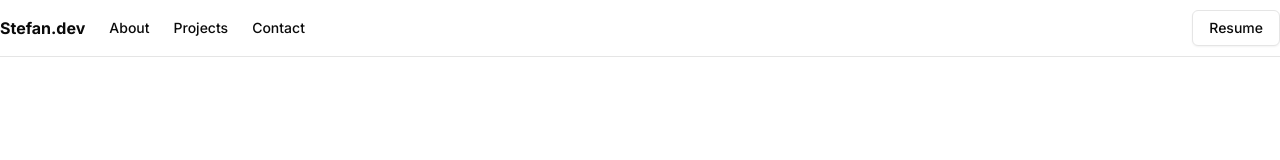
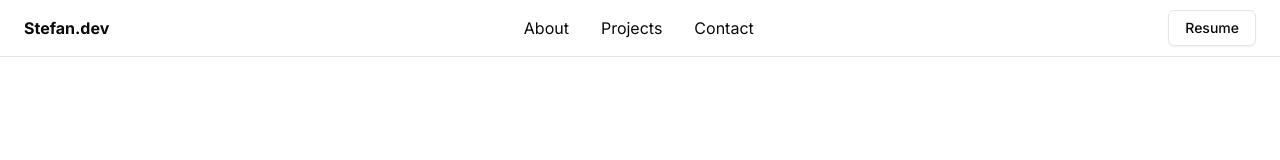
Before and after one commit to stefanraath3/portfolio-website, a Next.js app: page / in a window 1280 px wide. Shown: the top 160 px of the page. Built offline with nearby package versions, Linux system fonts and the light colour scheme.

Commit message:
Refactor layout and page components for improved responsiveness and design

```diff
--- a/app/page.tsx
+++ b/app/page.tsx
@@ -1,48 +1,52 @@
-import { Button } from "@/components/ui/button"
-import { Github, Linkedin, Mail, Twitter } from "lucide-react"
-import Link from "next/link"
-import ContactForm from "./components/contact-form"
-import ProjectCard from "./components/project-card"
-import TechStack from "./components/tech-stack"
+import { Button } from "@/components/ui/button";
+import { Github, Linkedin, Mail, Twitter } from "lucide-react";
+import Link from "next/link";
+import ContactForm from "./components/contact-form";
+import ProjectCard from "./components/project-card";
+import TechStack from "./components/tech-stack";
 
 export default function Page() {
   return (
     <div className="min-h-screen bg-background">
       <header className="sticky top-0 z-50 w-full border-b bg-background/95 backdrop-blur supports-[backdrop-filter]:bg-background/60">
-        <div className="container flex h-14 items-center">
-          <div className="mr-4 hidden md:flex">
-            <Link className="mr-6 flex items-center space-x-2" href="/">
+        <div className="mx-auto max-w-7xl flex h-14 items-center justify-between px-6">
+          <Link className="flex items-center space-x-2" href="/">
             <span className="hidden font-bold sm:inline-block">Stefan.dev</span>
           </Link>
-            <nav className="flex items-center space-x-6 text-sm font-medium">
-              <Link href="#about" className="transition-colors hover:text-foreground/80">
+          <nav className="hidden md:flex items-center space-x-8">
+            <Link
+              href="#about"
+              className="transition-colors hover:text-foreground/80"
+            >
               About
             </Link>
-              <Link href="#projects" className="transition-colors hover:text-foreground/80">
+            <Link
+              href="#projects"
+              className="transition-colors hover:text-foreground/80"
+            >
               Projects
             </Link>
-              <Link href="#contact" className="transition-colors hover:text-foreground/80">
+            <Link
+              href="#contact"
+              className="transition-colors hover:text-foreground/80"
+            >
               Contact
             </Link>
           </nav>
-          </div>
-          <Button variant="outline" className="ml-auto">
-            Resume
-          </Button>
+          <Button variant="outline">Resume</Button>
         </div>
       </header>
 
-      <main className="container px-4 md:px-6">
+      <main className="mx-auto max-w-7xl px-6">
         <section id="about" className="py-12 md:py-24 lg:py-32">
-          <div className="container px-4 md:px-6">
           <div className="flex flex-col items-center justify-center space-y-4 text-center">
             <div className="space-y-2">
               <h1 className="text-3xl font-bold tracking-tighter sm:text-4xl md:text-5xl lg:text-6xl/none">
                 Full Stack Developer
               </h1>
               <p className="mx-auto max-w-[700px] text-gray-500 md:text-xl dark:text-gray-400">
-                  Building digital experiences with modern technologies. Focused on creating elegant solutions to
-                  complex problems.
+                Building digital experiences with modern technologies. Focused
+                on creating elegant solutions to complex problems.
               </p>
             </div>
             <div className="space-x-4">
@@ -72,12 +76,12 @@ export default function Page() {
               </Link>
             </div>
           </div>
-          </div>
         </section>
 
         <section id="projects" className="py-12 md:py-24 lg:py-32">
-          <div className="container px-4 md:px-6">
-            <h2 className="text-3xl font-bold tracking-tighter sm:text-4xl md:text-5xl mb-12 text-center">Projects</h2>
+          <h2 className="text-3xl font-bold tracking-tighter sm:text-4xl md:text-5xl mb-12 text-center">
+            Projects
+          </h2>
           <div className="grid gap-6 md:grid-cols-2 lg:grid-cols-3">
             <ProjectCard
               title="E-commerce Platform"
@@ -100,7 +104,6 @@ export default function Page() {
               link="https://github.com"
               tags={["OpenAI", "Next.js", "TailwindCSS"]}
             />
-            </div>
           </div>
         </section>
 
@@ -126,18 +129,26 @@ export default function Page() {
       </main>
 
       <footer className="border-t">
-        <div className="container flex flex-col gap-2 sm:flex-row py-6 w-full shrink-0 items-center px-4 md:px-6">
-          <p className="text-xs text-gray-500 dark:text-gray-400">© 2024 Stefan.dev. All rights reserved.</p>
+        <div className="mx-auto max-w-7xl flex flex-col gap-2 sm:flex-row py-6 w-full shrink-0 items-center px-6">
+          <p className="text-xs text-gray-500 dark:text-gray-400">
+            © 2024 Stefan.dev. All rights reserved.
+          </p>
           <nav className="sm:ml-auto flex gap-4 sm:gap-6">
-            <Link className="text-xs hover:underline underline-offset-4" href="#">
+            <Link
+              className="text-xs hover:underline underline-offset-4"
+              href="#"
+            >
               Terms of Service
             </Link>
-            <Link className="text-xs hover:underline underline-offset-4" href="#">
+            <Link
+              className="text-xs hover:underline underline-offset-4"
+              href="#"
+            >
               Privacy
             </Link>
           </nav>
         </div>
       </footer>
     </div>
-  )
+  );
 }
```
Also changed, not shown: app/layout.tsx (+22 -12 lines). Lines whose indentation alone changed are shown as unchanged.
